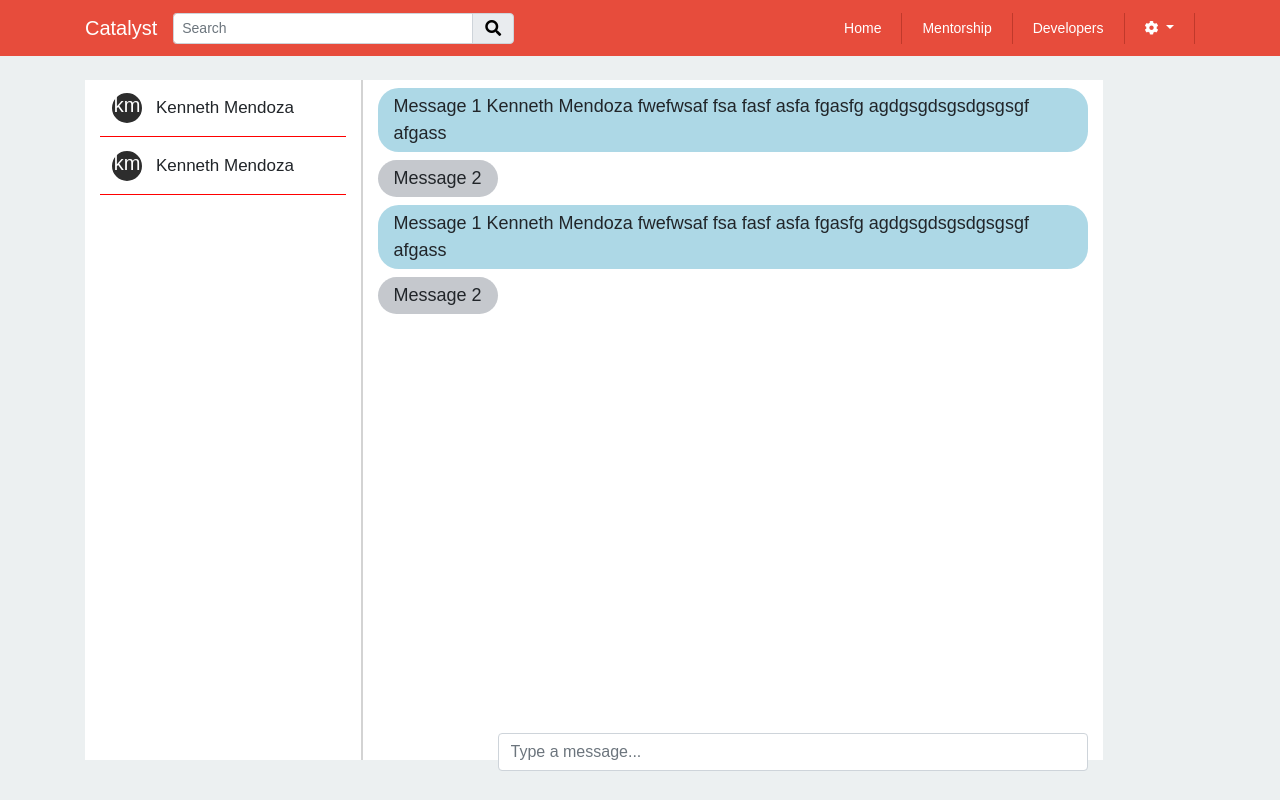
After one commit to enrina-wilms/catalyst, a PHP site: page /includes/chat/chat-home.php in a window 1280 px wide. The commit adds this page. Run offline with PHP 8.4, Linux system fonts and the light colour scheme; some libraries are stand-ins or nearby versions; some web fonts are replaced.

Commit message:
updated database sql file and added chat front end

```diff
--- a/css/style.css
+++ b/css/style.css
@@ -64,8 +64,41 @@ a:hover {
 .modal-head h5, .modal-head button{
 	color: white;
 }
-
-/*====================================== MENTORSHIP ======================================================*/
+/*====================================== CHAT ======================================================*/
+.chat-box{
+	background-color: white;
+	height: 85vh;
+}
+.chat-users{
+	border-right: 2px solid lightgray;
+}
+.chat-user{
+	float: right;
+	background-color: lightblue;
+}
+.chat-friend{
+	float: left;
+	background-color:#C5C8CD;
+}
+.chat-user, .chat-friend{
+	padding: 5px 1em;
+	border-bottom-left-radius: 1.3em;
+	border-top-left-radius: 1.3em;
+	border-bottom-right-radius: 1.3em;
+    border-top-right-radius: 1.3em;
+}
+.chat-msg{
+	display: block;
+	font-size: 18px;
+}
+.vbottom{
+    position: relative;
+    top: 91%;
+	transform: translateY(-100%);
+}
+.msg{
+}
+/*===================================== MENTORSHIP ======================================================*/
 .apprentice-sub-link{
 	font-size: 15px;
 	color: darkgray;
--- /dev/null
+++ b/includes/chat/chat-home.php
@@ -0,0 +1,52 @@
+<?php
+
+require_once '../../config.php';
+require_once 'header.php';
+?>
+
+<div class="container mt-4">
+    <div class="row">
+        <div class="col-sm-3 chat-box chat-users">
+            <div class="row mt-2">
+                <div class="col-sm-2">
+                    <div class="profile-avatar-circle-mentor ml-n2">
+                        <span class="profile-initials-mentor">km</span>
+                    </div>
+                </div>
+                <div class="col-sm-10">
+                    <h6 class="profile-name-mentor text-left">Kenneth Mendoza</h6>
+                </div>
+            </div><hr/>
+            <div class="row mt-2">
+                <div class="col-sm-2">
+                    <div class="profile-avatar-circle-mentor ml-n2">
+                        <span class="profile-initials-mentor">km</span>
+                    </div>
+                </div>
+                <div class="col-sm-10">
+                    <h6 class="profile-name-mentor text-left">Kenneth Mendoza</h6>
+                </div>
+            </div><hr/>
+        </div>
+        <div class="col-sm-8 chat-box form-group">
+            <div class="row chat-user mt-2">
+                <span class="chat-msg">Message 1 Kenneth Mendoza fwefwsaf fsa fasf asfa fgasfg agdgsgdsgsdgsgsgf afgass</span>
+            </div><br/>
+            <div class="row chat-friend mt-2">
+                <span class="chat-msg">Message 2</span>
+            </div>
+            <div class="row chat-user mt-2">
+                <span class="chat-msg">Message 1 Kenneth Mendoza fwefwsaf fsa fasf asfa fgasfg agdgsgdsgsdgsgsgf afgass</span>
+            </div><br/>
+            <div class="row chat-friend mt-2">
+                <span class="chat-msg">Message 2</span>
+            </div>
+            <div class="row vbottom">
+                <input type="text" class="form-control" placeholder="Type a message...">
+            </div>
+        </div>
+    </div>
+</div>
+
+
+<?php require_once 'footer.php'; ?>
--- a/includes/mentorship/apprentice-modal.php
+++ b/includes/mentorship/apprentice-modal.php
@@ -21,8 +21,8 @@
 						</div>
 
 					<div class="modal-footer status-modal-footer">
-                        <button type="button" class="btn btn-secondary" data-dismiss="modal">Discard</button>
-                        <button id="apprentice" name="apprentice" type="submit" class="btn btn-success createProfile-button">Send Request</button>
+                        <button type="button" class="btn-sm btn-secondary" data-dismiss="modal">Discard</button>
+                        <button id="apprentice" name="apprentice" type="submit" class="btn-sm btn-success createProfile-button">Send Request</button>
 					</div>
 				</form>
 
--- a/includes/mentorship/mentor-request-modal.php
+++ b/includes/mentorship/mentor-request-modal.php
@@ -15,7 +15,7 @@
                             </textarea>
 						</div>
 					<div class="modal-footer status-modal-footer">
-                        <button type="button" class="btn btn-secondary" data-dismiss="modal">Close</button>
+                        <button type="button" class="btn-sm btn-secondary" data-dismiss="modal">Close</button>
 					</div>
 				</form>
 
```
Also changed, not shown: webdev_networking.sql.
